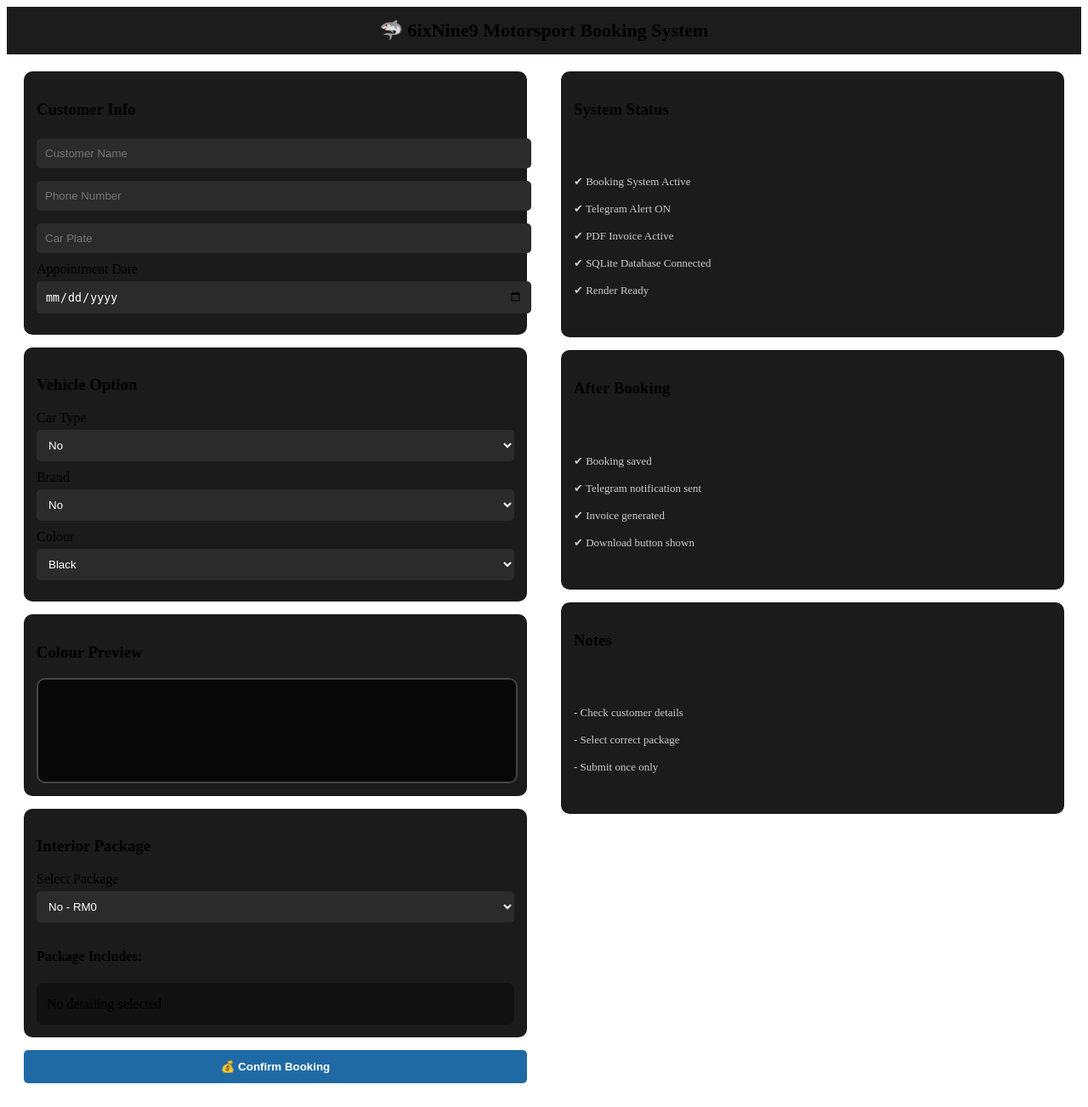
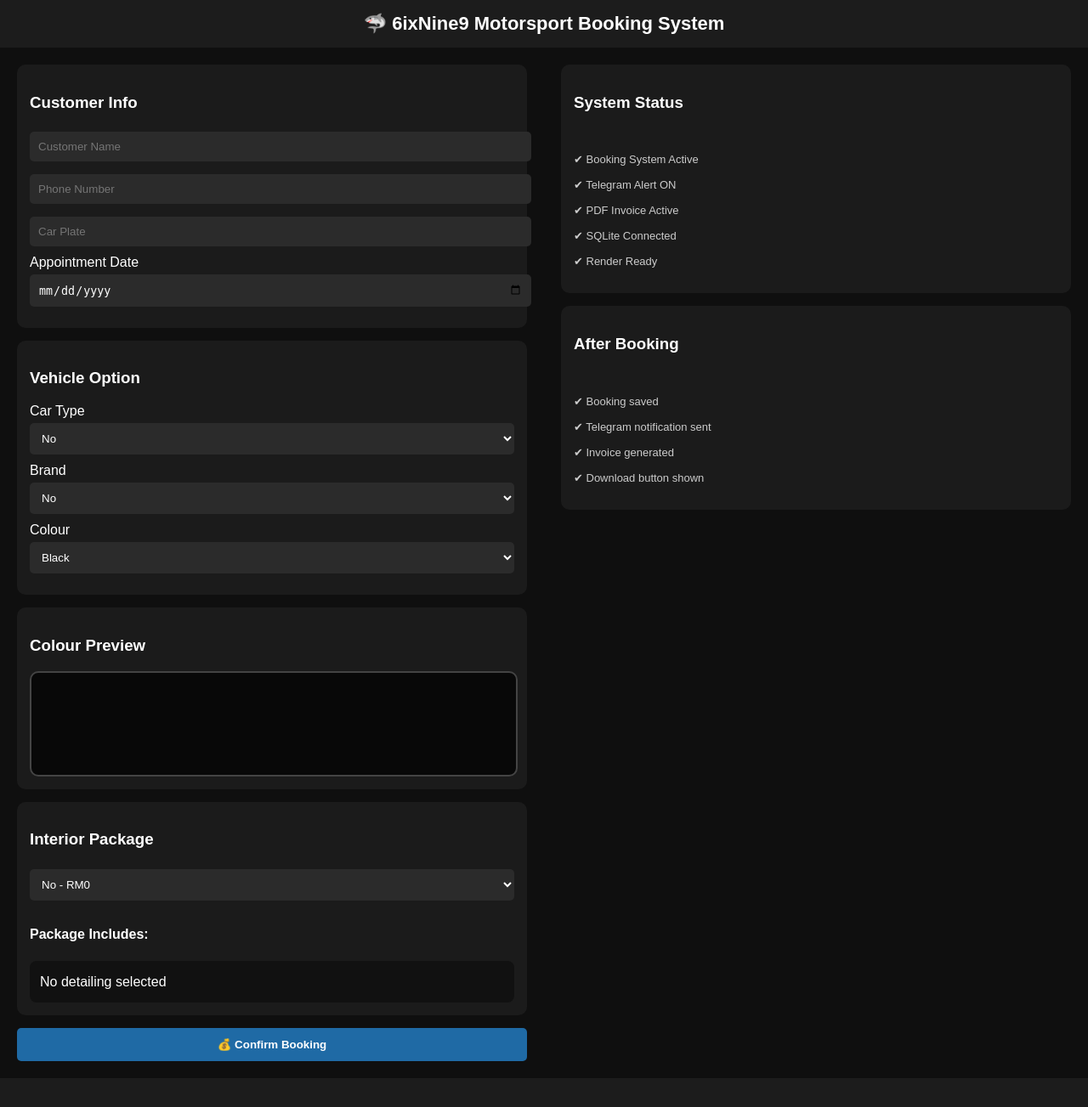
Before and after one commit to Athir-coder/6ixNine9-pos, a Flask app: page / in a window 1280 px wide. Shown: the whole page at 85% size. After the commit the page ends 1269 px from the top, so only its background shows below. Run offline with Flask 3, Linux system fonts and the light colour scheme.

Commit message:
Update index.html

```diff
--- a/templates/index.html
+++ b/templates/index.html
@@ -5,111 +5,46 @@
 
 <title>6ixNine9 Motorsport Booking</title>
 
-
 <style>
 
-<script>
-
-const datePicker = document.getElementById("datePicker");
-
-
-// shop closed dates
-const closedDates = [
-    "2026-06-25",
-    "2026-07-01",
-    "2026-08-31"
-];
-
-
-// block past dates
-const today = new Date();
-
-const yyyy = today.getFullYear();
-
-const mm = String(today.getMonth()+1).padStart(2,"0");
-
-const dd = String(today.getDate()).padStart(2,"0");
-
-
-datePicker.min = `${yyyy}-${mm}-${dd}`;
-
-
-
-// prevent choosing closed dates
-
-datePicker.addEventListener("change", function(){
-
-
-    if(closedDates.includes(this.value)){
-
-
-        alert("❌ Sorry, shop is closed on this date");
-
-
-        this.value = "";
-
-
-    }
-
-
-});
-
-
-</script>
 body {
-
     margin:0;
     font-family:Arial;
     background:#0f0f0f;
     color:white;
-
 }
 
 
-
 .header {
-
     text-align:center;
     padding:15px;
     background:#1c1c1c;
     font-size:22px;
     font-weight:bold;
-
 }
 
 
-
 .container {
-
     display:flex;
     min-height:90vh;
-
 }
 
 
-
 .left,.right {
-
     flex:1;
     padding:20px;
-
 }
 
 
-
 .box {
-
     background:#1b1b1b;
     padding:15px;
     border-radius:10px;
     margin-bottom:15px;
-
 }
 
 
-
 input,select {
-
 
     width:100%;
     padding:10px;
@@ -121,25 +56,18 @@
     border-radius:5px;
 
     background:#2b2b2b;
-
     color:white;
-
-
 }
-
 
 
 button {
 
-
     width:100%;
-
     padding:12px;
 
     background:#1f6aa5;
 
     border:none;
-
     border-radius:5px;
 
     color:white;
@@ -148,20 +76,14 @@
 
     cursor:pointer;
 
-
 }
-
 
 
 button:hover {
 
-
     background:#1590ff;
 
-
 }
-
-
 
 
 .status {
@@ -175,10 +97,7 @@
 }
 
 
-
-
 #colorPreview {
-
 
     width:100%;
 
@@ -191,11 +110,7 @@
 }
 
 
-
-
-
 #packageInfo {
-
 
     background:#111;
 
@@ -208,17 +123,12 @@
 }
 
 
-
-
 </style>
-
 
 </head>
 
 
 <body>
-
-
 
 
 <div class="header">
@@ -230,73 +140,36 @@
 
 
 
-
-
-
 <div class="container">
-
-
-
-
-
-<!-- LEFT -->
 
 
 <div class="left">
 
 
-
-
-
 <form action="/book" method="POST">
-
-
-
 
 
 <div class="box">
 
-
-<h3>
-
-Customer Info
-
-</h3>
-
-
+<h3>Customer Info</h3>
 
 
 <input
-
 name="name"
-
 placeholder="Customer Name"
-
 required>
 
 
+<input
+name="phone"
+placeholder="Phone Number"
+required>
 
 
 <input
-
-name="phone"
-
-placeholder="Phone Number"
-
+name="plate"
+placeholder="Car Plate"
 required>
-
-
-
-
-<input
-
-name="plate"
-
-placeholder="Car Plate"
-
-required>
-
-
 
 
 
@@ -307,13 +180,15 @@
 </label>
 
 
+<input
 
-<input
 type="date"
+
 id="datePicker"
+
 name="date"
+
 required>
-
 
 
 
@@ -324,29 +199,13 @@
 
 
 
-
-
-
-
 <div class="box">
 
 
-<h3>
-
-Vehicle Option
-
-</h3>
+<h3>Vehicle Option</h3>
 
 
-
-
-
-<label>
-
-Car Type
-
-</label>
-
+<label>Car Type</label>
 
 
 <select name="car">
@@ -354,13 +213,11 @@
 
 {% for k,v in cars.items() %}
 
-
 <option value="{{k}}">
 
 {{k}}
 
 </option>
-
 
 {% endfor %}
 
@@ -371,17 +228,7 @@
 
 
 
-
-
-
-
-<label>
-
-Brand
-
-</label>
-
-
+<label>Brand</label>
 
 
 <select name="brand">
@@ -406,17 +253,7 @@
 
 
 
-
-
-
-
-<label>
-
-Colour
-
-</label>
-
-
+<label>Colour</label>
 
 
 <select
@@ -442,7 +279,20 @@
 </select>
 
 
+</div>
 
+
+
+
+
+
+
+<div class="box">
+
+<h3>Colour Preview</h3>
+
+
+<div id="colorPreview"></div>
 
 
 </div>
@@ -453,53 +303,10 @@
 
 
 
-
-
-
 <div class="box">
 
 
-<h3>
-
-Colour Preview
-
-</h3>
-
-
-
-<div id="colorPreview"></div>
-
-
-
-</div>
-
-
-
-
-
-
-
-
-
-<div class="box">
-
-
-<h3>
-
-Interior Package
-
-</h3>
-
-
-
-<label>
-
-Select Package
-
-</label>
-
-
-
+<h3>Interior Package</h3>
 
 
 <select
@@ -509,29 +316,20 @@
 id="washSelect">
 
 
-
 {% for k,v in washes.items() %}
-
 
 
 <option value="{{k}}">
 
-
 {{k}} - RM{{v}}
 
-
 </option>
-
 
 
 {% endfor %}
 
 
-
-
 </select>
-
-
 
 
 
@@ -544,18 +342,11 @@
 </h4>
 
 
-
-<div id="packageInfo">
-
-</div>
-
-
+<div id="packageInfo"></div>
 
 
 
 </div>
-
-
 
 
 
@@ -570,13 +361,76 @@
 </button>
 
 
+</form>
+
+
+</div>
 
 
 
 
-</form>
 
 
+
+
+
+<div class="right">
+
+
+<div class="box">
+
+<h3>System Status</h3>
+
+
+<div class="status">
+
+✔ Booking System Active
+
+✔ Telegram Alert ON
+
+✔ PDF Invoice Active
+
+✔ SQLite Connected
+
+✔ Render Ready
+
+</div>
+
+
+</div>
+
+
+
+
+
+
+
+<div class="box">
+
+<h3>After Booking</h3>
+
+
+<div class="status">
+
+✔ Booking saved
+
+✔ Telegram notification sent
+
+✔ Invoice generated
+
+✔ Download button shown
+
+</div>
+
+
+</div>
+
+
+
+
+
+
+</div>
 
 
 
@@ -589,169 +443,18 @@
 
 
 
-
-<!-- RIGHT -->
-
-
-<div class="right">
-
-
-
-
-
-<div class="box">
-
-
-<h3>
-
-System Status
-
-</h3>
-
-
-
-<div class="status">
-
-
-✔ Booking System Active
-
-✔ Telegram Alert ON
-
-✔ PDF Invoice Active
-
-✔ SQLite Database Connected
-
-✔ Render Ready
-
-
-</div>
-
-
-</div>
-
-
-
-
-
-
-
-
-<div class="box">
-
-
-<h3>
-
-After Booking
-
-</h3>
-
-
-
-<div class="status">
-
-
-✔ Booking saved
-
-✔ Telegram notification sent
-
-✔ Invoice generated
-
-✔ Download button shown
-
-
-</div>
-
-
-</div>
-
-
-
-
-
-
-
-
-
-<div class="box">
-
-
-<h3>
-
-Notes
-
-</h3>
-
-
-
-<div class="status">
-
-
-- Check customer details
-
-- Select correct package
-
-- Submit once only
-
-
-</div>
-
-
-</div>
-
-
-
-
-
-
-
-</div>
-
-
-
-
-
-
-
-</div>
-
-
-
-
-
-
-
-
-
 <script>
 
 
+// ================= COLOR PREVIEW =================
+
 
 const colorSelect =
-
 document.getElementById("colorSelect");
 
 
-
 const colorPreview =
-
 document.getElementById("colorPreview");
-
-
-
-
-const washSelect =
-
-document.getElementById("washSelect");
-
-
-
-const packageInfo =
-
-document.getElementById("packageInfo");
-
-
-
-
 
 
 
@@ -771,27 +474,41 @@
 
 
 
+function updateColor(){
+
+
+colorPreview.style.background =
+colorMap[colorSelect.value];
+
+
+}
+
+
+colorSelect.addEventListener(
+"change",
+updateColor
+);
 
 
 
-
-
-function updateColor(){
-
-
-let c = colorSelect.value;
-
-
-colorPreview.style.background = colorMap[c];
-
-
-}
+updateColor();
 
 
 
 
 
 
+
+// ================= PACKAGE INFO =================
+
+
+
+const washSelect =
+document.getElementById("washSelect");
+
+
+const packageInfo =
+document.getElementById("packageInfo");
 
 
 
@@ -805,77 +522,68 @@
 `,
 
 
-
-
 "Interior Pro A - Small":
 
 `
-✔ Seat Deep Cleaning & Water Extraction
+✔ Seat Deep Cleaning
 <br>
 ✔ Interior Vacuum
 `,
 
 
 
-
-
 "Interior Pro B - Large":
 
 `
-✔ Seat Cleaning & Water Extraction
+✔ Seat Cleaning
 <br>
 ✔ Interior Vacuum
 <br>
-✔ Interior Plastic & Leather Recondition
+✔ Leather Recondition
 <br>
-✔ Carpet Cleaning & Recondition
+✔ Carpet Cleaning
 <br>
-✔ Carpet Cleaning & Water Extraction
-<br>
-✔ Floor Carpet Cleaning & Water Extraction
-<br>
-✔ Seat Deep Cleaning & Water Extraction
-<br>
-✔ Dashboard Detail & Recondition / Wax
-<br>
-✔ Gas Pedal Detail
+✔ Dashboard Detail
 `,
-
-
 
 
 
 "Interior Pro C - Large plus":
 
 `
-✔ Seat Cleaning & Water Extraction
+✔ Full Interior Restoration
 <br>
-✔ Interior Vacuum
+✔ Engine Bay Detail
 <br>
-✔ Interior Plastic & Leather Recondition
-<br>
-✔ Carpet Cleaning & Recondition
-<br>
-✔ Carpet Cleaning & Water Extraction
-<br>
-✔ Floor Carpet Cleaning & Water Extraction
-<br>
-✔ Seat Deep Cleaning & Water Extraction
-<br>
-✔ Dashboard Detail & Recondition / Wax
-<br>
-✔ Gas Pedal Detail
-<br>
-✔ Engine Bay Detail & Hyper Dressing
-<br>
-✔ Roof Cleaning & Water  Extraction
+✔ Roof Cleaning
 <br>
 ✔ Steam Wash
 <br>
-✔ Meguir’s Odor Refreshner
+✔ Odor Refresh
 `
 
 };
+
+
+
+function updatePackage(){
+
+
+packageInfo.innerHTML =
+packages[washSelect.value] || "";
+
+
+}
+
+
+
+washSelect.addEventListener(
+"change",
+updatePackage
+);
+
+
+updatePackage();
 
 
 
@@ -883,55 +591,81 @@
 
 
 
-
-function updatePackage(){
+// ================= DATE LOCK =================
 
 
-let p = washSelect.value;
+
+const datePicker =
+document.getElementById("datePicker");
 
 
-packageInfo.innerHTML = packages[p] || "";
 
+// disable past date
+
+
+const today = new Date();
+
+
+const yyyy =
+today.getFullYear();
+
+
+const mm =
+String(today.getMonth()+1)
+.padStart(2,"0");
+
+
+const dd =
+String(today.getDate())
+.padStart(2,"0");
+
+
+datePicker.min =
+`${yyyy}-${mm}-${dd}`;
+
+
+
+
+
+// shop closed dates
+
+
+const closedDates = [
+
+
+"2026-06-25",
+
+"2026-07-01",
+
+"2026-08-31"
+
+
+];
+
+
+
+
+
+datePicker.addEventListener(
+"change",
+function(){
+
+
+if(closedDates.includes(this.value)){
+
+
+alert(
+"❌ Sorry, shop is closed on this date"
+);
+
+
+this.value="";
 
 
 }
 
 
-
-
-
-
-
-
-colorSelect.addEventListener(
-
-"change",
-
-updateColor
-
-);
-
-
-
-
-washSelect.addEventListener(
-
-"change",
-
-updatePackage
-
-);
-
-
-
-
-
-
-updateColor();
-
-updatePackage();
-
-
+});
 
 
 
@@ -939,9 +673,6 @@
 
 
 
-
-
 </body>
 
-
 </html>
```
